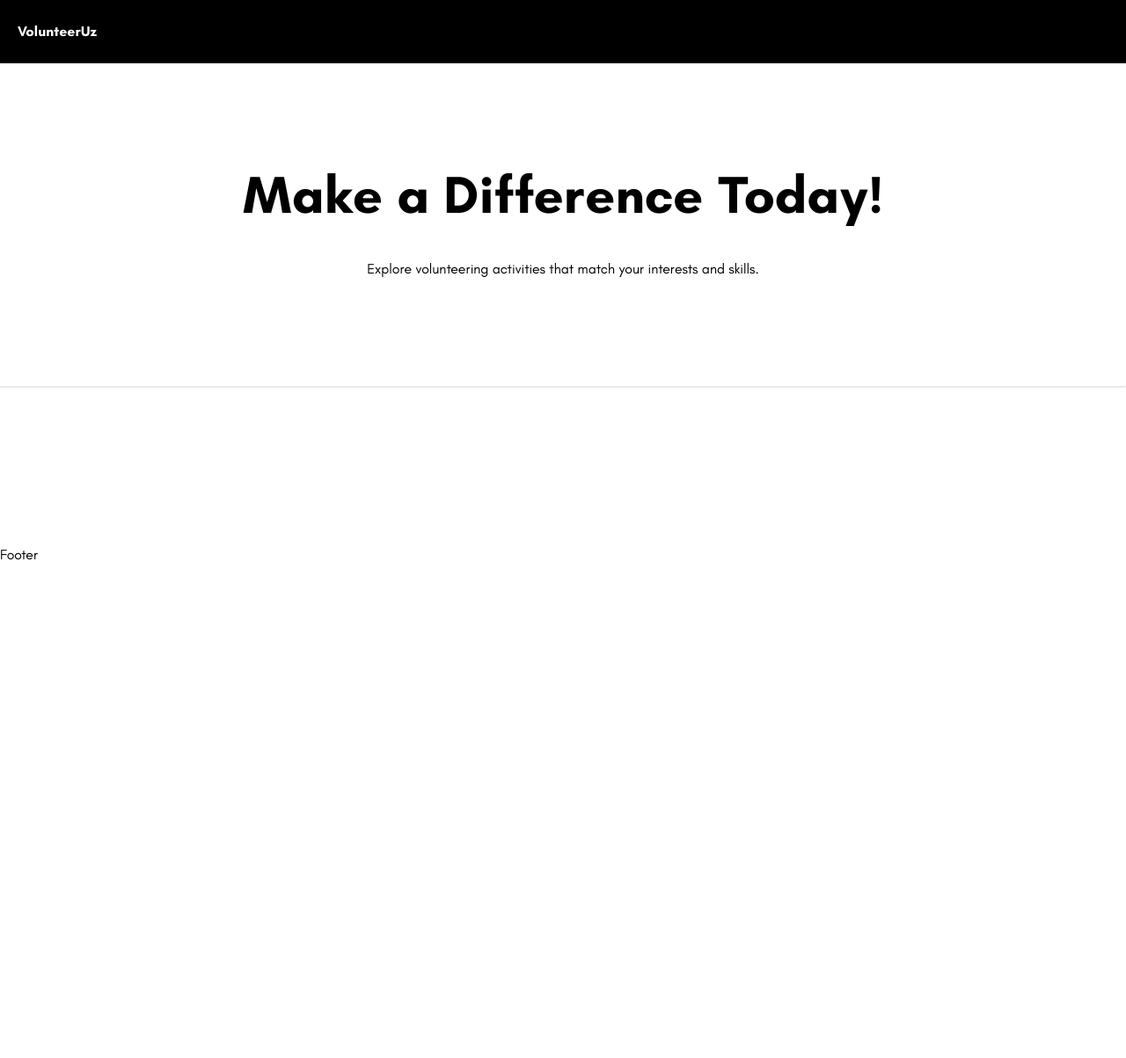
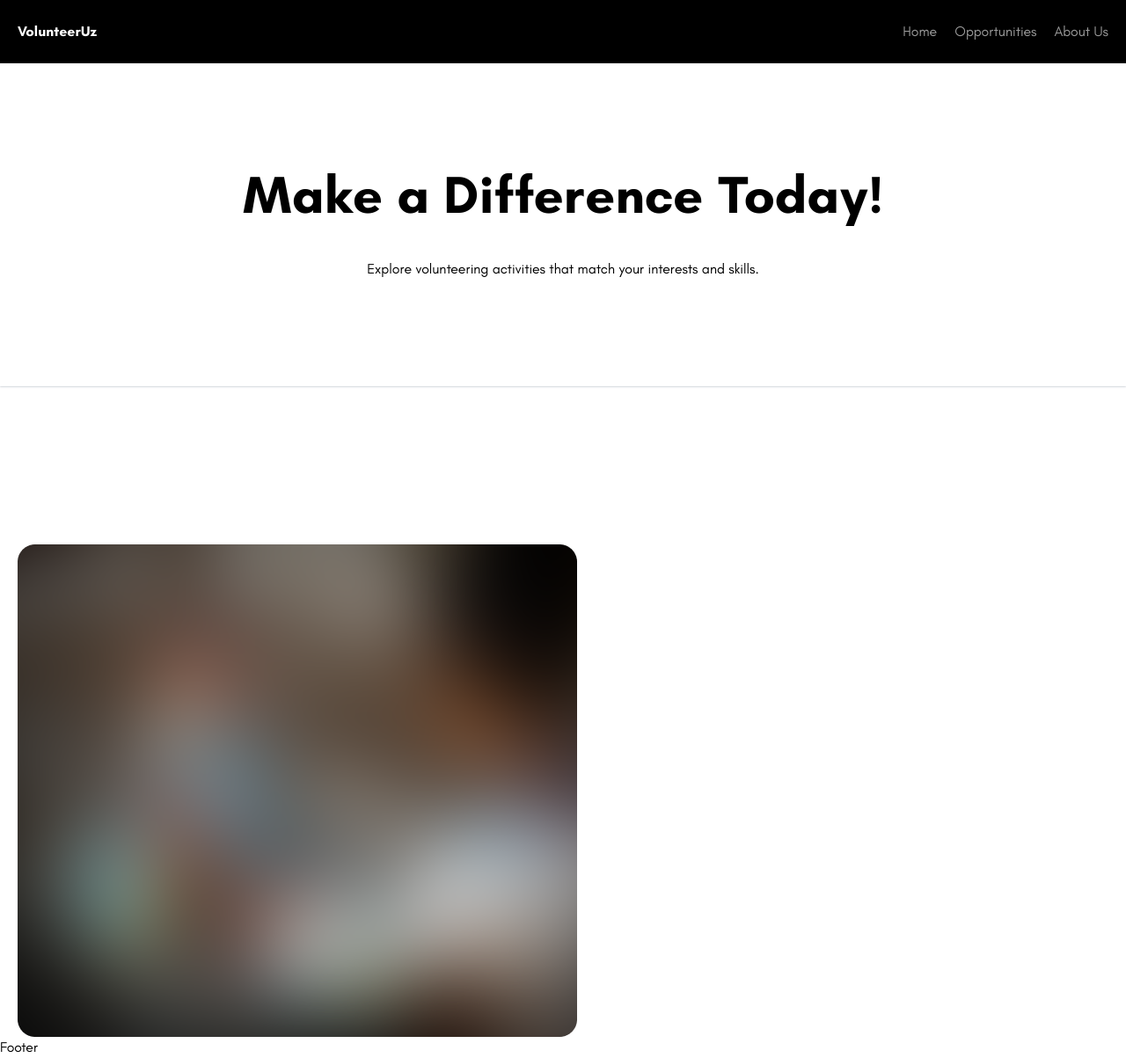
Before and after one commit to Digitals-Group/wematch, a React (Vite) app: page / in a window 1280 px wide. Shown: the whole page at 88% size. Before the commit the page ends 800 px from the top, so only its background shows below. Built offline with nearby package versions, Linux system fonts and the light colour scheme.

Commit message:
routes and pages done

```diff
--- a/src/Layout/Header/Header.jsx
+++ b/src/Layout/Header/Header.jsx
@@ -9,7 +9,7 @@ const Header = () => {
     },
     {
       name: "Opportunities",
-      to: "/opportunities",
+      to: "/opportunity",
     },
     {
       name: "About Us",
@@ -27,7 +27,7 @@ const Header = () => {
           <ul className="flex items-center gap-[20px]">
             {navLinks?.map((link) => (
               <li key={link.name}>
-                <Link className="" to={link?.to}>
+                <Link className="text-[#FFFFFF99] font-inter" to={link?.to}>
                   {link?.name}
                 </Link>
               </li>
--- a/src/components/Hero/Hero.jsx
+++ b/src/components/Hero/Hero.jsx
@@ -1,16 +1,21 @@
-import React from 'react'
+import React from "react";
 
 const Hero = () => {
   return (
-    <section className='bg-white shadow-sm shadow-gray-300 mb-[180px]'>
-        <div className='max-w-[1336px] w-full mx-auto px-[20px]'>
-            <div className='flex flex-col items-center py-[120px]'>
-                <h2 className='text-black font-bold text-[60px] leading-[100%] mb-[40px]'>Make a Difference Today!</h2>
-                <p className='text-black font-normal text-4 leading-[27px]'>Explore volunteering activities that match your interests and skills.</p>
-            </div>
+    <section className="bg-white shadow-sm shadow-gray-300 mb-[180px]">
+      <div className="max-w-[1336px] w-full mx-auto px-[20px]">
+        <div className="flex flex-col items-center py-[120px]">
+          <h2 className="text-black font-bold text-[60px] leading-[100%] mb-[40px]">
+            Make a Difference Today!
+          </h2>
+          <p className="text-black font-normal text-4 leading-[27px]">
+            Explore volunteering activities that match your interests and
+            skills.
+          </p>
         </div>
+      </div>
     </section>
-  )
-}
+  );
+};
 
-export default Hero
+export default Hero;
--- a/src/components/Home/Home.jsx
+++ b/src/components/Home/Home.jsx
@@ -1,12 +1,14 @@
-import React from 'react'
-import Hero from '../Hero/Hero'
+import React from "react";
+import Hero from "../Hero/Hero";
+import Valuable from "../Valuable/Valuable";
 
 const Home = () => {
   return (
-    <div>
+    <main>
       <Hero />
-    </div>
-  )
-}
+      <Valuable />
+    </main>
+  );
+};
 
-export default Home
+export default Home;
--- /dev/null
+++ b/src/components/Valuable/Valuable.jsx
@@ -0,0 +1,16 @@
+import React from 'react'
+import cardImage from "../../assets/images/cardImg.png"
+
+const Valuable = () => {
+  return (
+    <section>
+        <div className='max-w-[1336px] w-full mx-auto px-[20px]'>
+            <div>
+                <img src={cardImage} alt="cardImage" width={636} height={560}/>
+            </div>
+        </div>
+    </section>
+  )
+}
+
+export default Valuable
--- /dev/null
+++ b/src/pages/Aboutus/Aboutus.jsx
@@ -0,0 +1,9 @@
+import React from 'react'
+
+const Aboutus = () => {
+  return (
+    <div>Aboutus</div>
+  )
+}
+
+export default Aboutus
--- /dev/null
+++ b/src/pages/NotFound/NotFound.jsx
@@ -0,0 +1,9 @@
+import React from 'react'
+
+const NotFound = () => {
+  return (
+    <div>NotFound</div>
+  )
+}
+
+export default NotFound
--- /dev/null
+++ b/src/pages/Opportunity/Opportunity.jsx
@@ -0,0 +1,9 @@
+import React from 'react'
+
+const Opportunity = () => {
+  return (
+    <div>Opportunity</div>
+  )
+}
+
+export default Opportunity
```
Also changed, not shown: src/pages/Router/Router.jsx (+15 -0 lines), src/assets/images/cardImg.png (added).
